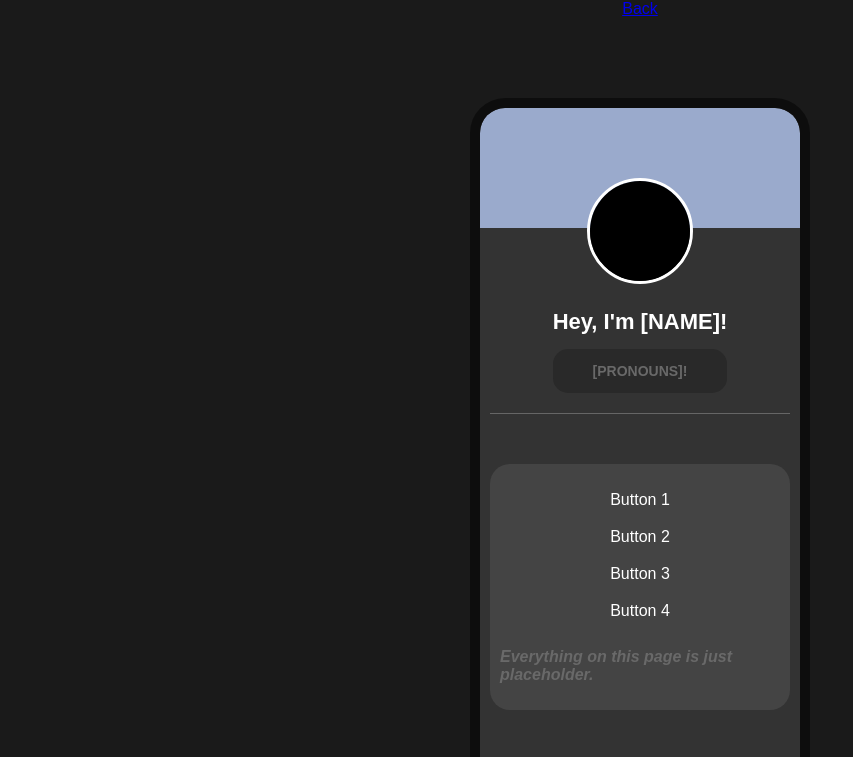
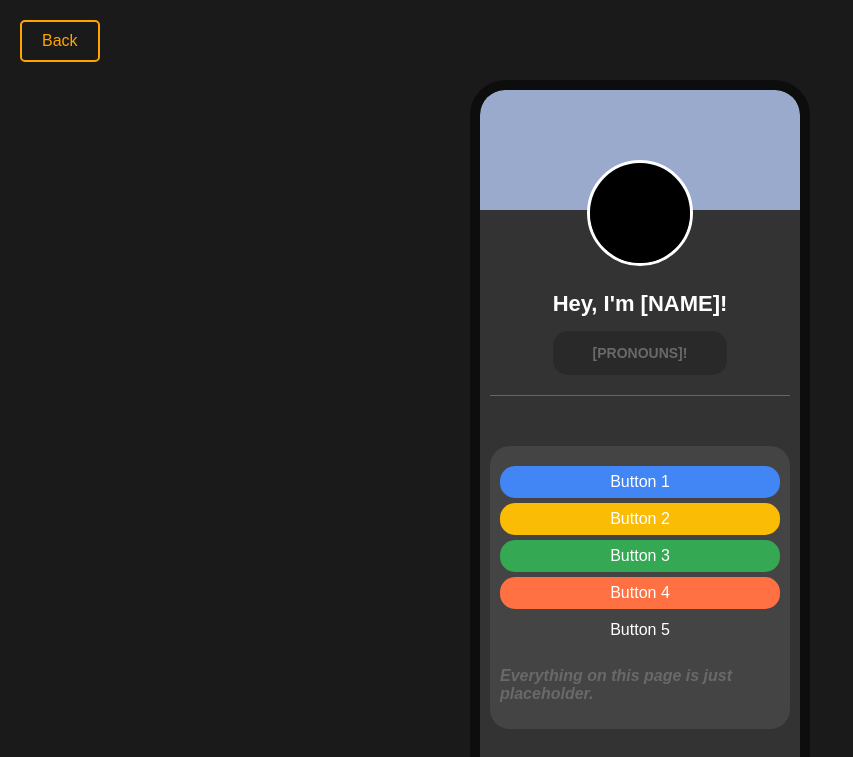
Before and after one commit to ztar0light/free-aboutme, a plain HTML site: page index.html in a window 1280 px wide. Shown: the top 757 px of the page, without its empty margins (0-853 px from the left). Drawn offline with Linux system fonts and the light colour scheme.

Commit message:
Fixed CSS references and updated the buttons to incorporate the new references.

```diff
--- a/index.html
+++ b/index.html
@@ -6,7 +6,7 @@
     <title>[NAME]'s Page!</title> <!-- Title of Webpage (Will show in the tab list.) Replace [NAME] with your name. -->
     <link rel="icon" type="image/x-icon" href="assets/favicon.ico">
     <link rel="stylesheet" type="text/css" href="css/general.css">
-    <link rel="stylesheet" type="text/css" href="css/backButton.css">
+    <link rel="stylesheet" type="text/css" href="css/Button.css">
     <link rel="stylesheet" type="text/css" href="css/roundedRectangle.css">
     <link rel="stylesheet" type="text/css" href="css/section.css">
     <link rel="stylesheet" type="text/css" href="css/smallTextBox.css">
@@ -35,10 +35,11 @@
                     <div class="buttonBar">
 <!-- In the "Quotation Marks" after the href= is the link that all of the buttons will lead to. -->
 <!-- After the end of the >, before the next </a>, is the text that will display on the button. -->
-                        <a href="https://www.google.com" class="button googleDocs">Button 1</a>
-                        <a href="https://www.google.com" class="button googleSheets">Button 2</a>
-                        <a href="https://www.google.com" class="button googleSlides">Button 3</a>
-                        <a href="https://www.google.com" class="button googleClassroom">Button 4</a>
+                        <a href="https://www.google.com" class="button buttonBlue">Button 1</a>
+                        <a href="https://www.google.com" class="button buttonYellow">Button 2</a>
+                        <a href="https://www.google.com" class="button buttonGreen">Button 3</a>
+                        <a href="https://www.google.com" class="button buttonOrange">Button 4</a>
+                        <a href="https://www.google.com" class="button buttonRed">Button 5</a>
                         <p style="color:dimgray;"><strong><b><i>Everything on this page is just placeholder.</i></b></strong></p>
                     </div>
                 </div>
```
